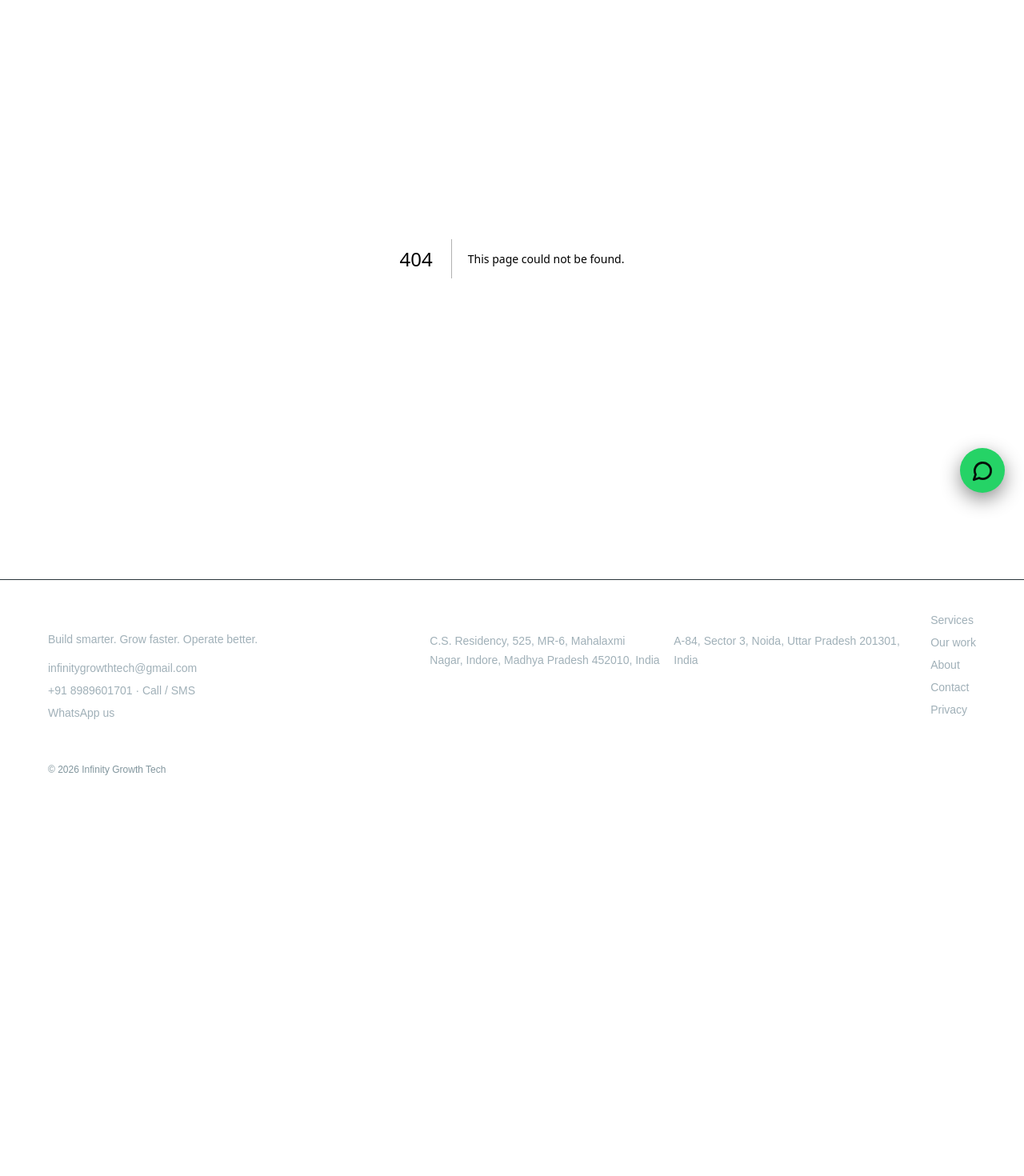
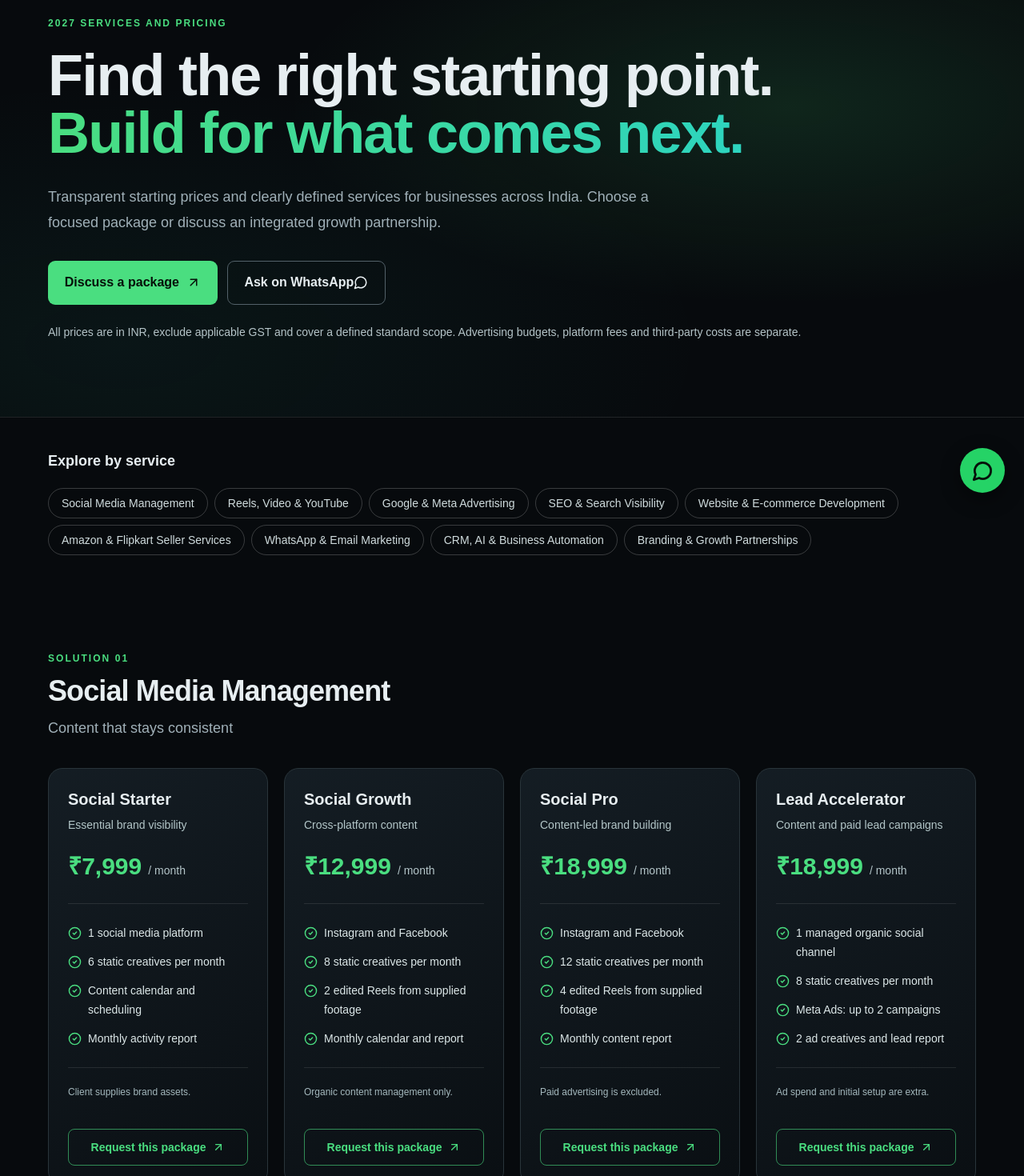
Before and after one commit to manishsirgg/infinitygrowthtech, a Next.js app: page /packages in a window 1280 px wide. Before the commit this address had no page. Shown: the part 160-1630 px from the top of the page at 80% size. Before the commit the page ends 1170 px from the top, so only its background shows below. Built offline with nearby package versions, Linux system fonts and the light colour scheme.

Commit message:
Build public 2027 pricing experience: src/app/packages/page.tsx

```diff
--- /dev/null
+++ b/src/app/packages/page.tsx
@@ -0,0 +1,83 @@
+import type { Metadata } from 'next';
+import Link from 'next/link';
+import { ArrowUpRight, CheckCircle2, MessageCircle, ShieldCheck } from 'lucide-react';
+import { packageGroups, marketplaceExtras } from '@/lib/packages';
+import { site } from '@/lib/site';
+
+export const metadata: Metadata = {
+  title: 'Service Packages & Pricing 2027',
+  description: 'Explore transparent packages for social media, video, YouTube, Google and Meta Ads, SEO, websites, Amazon and Flipkart seller services, WhatsApp, email, CRM, AI and branding across India.',
+  alternates: { canonical: '/packages' },
+};
+
+const slugify = (text: string) => encodeURIComponent(text);
+
+export default function PackagesPage() {
+  return <main>
+    <section className="hero-field border-b border-white/10 py-16 md:py-24">
+      <div className="container-shell">
+        <p className="eyebrow">2027 services and pricing</p>
+        <h1 className="mt-5 max-w-5xl text-5xl font-black tracking-tight md:text-7xl">Find the right starting point. <span className="gradient-text">Build for what comes next.</span></h1>
+        <p className="muted mt-7 max-w-3xl text-lg leading-8">Transparent starting prices and clearly defined services for businesses across India. Choose a focused package or discuss an integrated growth partnership.</p>
+        <div className="mt-8 flex flex-wrap gap-3">
+          <Link href="/contact?subject=Package%20Consultation" className="button-primary">Discuss a package <ArrowUpRight size={18} aria-hidden="true"/></Link>
+          <a href={site.whatsapp} target="_blank" rel="noopener noreferrer" className="button-outline">Ask on WhatsApp <MessageCircle size={18} aria-hidden="true"/></a>
+        </div>
+        <p className="mt-6 text-sm text-[#b5c4c8]">All prices are in INR, exclude applicable GST and cover a defined standard scope. Advertising budgets, platform fees and third-party costs are separate.</p>
+      </div>
+    </section>
+    <section className="container-shell py-10" aria-label="Package categories">
+      <h2 className="text-lg font-bold">Explore by service</h2>
+      <nav className="mt-5 flex flex-wrap gap-2">
+        {packageGroups.map(group => <a key={group.id} href={`#${group.id}`} className="rounded-full border border-white/20 px-4 py-2 text-sm text-[#d0dcde] transition-colors hover:border-[#4ade80] hover:text-[#4ade80]">{group.title}</a>)}
+      </nav>
+    </section>
+    {packageGroups.map((group,index) => <section key={group.id} id={group.id} className={index%2===0?'scroll-mt-28 py-16 md:py-20':'scroll-mt-28 border-y border-white/10 bg-[#0c1216] py-16 md:py-20'}>
+      <div className="container-shell">
+        <p className="eyebrow">Solution {String(index+1).padStart(2,'0')}</p>
+        <div className="mt-3 flex flex-col justify-between gap-5 md:flex-row md:items-end">
+          <div><h2 className="text-3xl font-extrabold tracking-tight md:text-4xl">{group.title}</h2><p className="muted mt-3 text-lg">{group.subtitle}</p></div>
+          {group.id==='marketplaces' && <Link href="/marketplaces" className="inline-flex items-center gap-2 font-semibold text-[#4ade80]">Explore seller solutions <ArrowUpRight size={17} aria-hidden="true"/></Link>}
+        </div>
+        <div className="mt-9 grid gap-5 md:grid-cols-2 xl:grid-cols-4">
+          {group.packages.map((pkg) => <article key={pkg.title} className="panel flex min-w-0 flex-col p-6">
+            <div className="flex-1">
+              <h3 className="text-xl font-bold">{pkg.title}</h3>
+              <p className="mt-2 text-sm text-[#b3c6c8]">{pkg.description}</p>
+              <p className="mt-6 break-words text-3xl font-black text-[#4ade80]">{pkg.price}<span className="ml-2 text-sm font-medium text-[#b4c5c9]">/ {pkg.unit}</span></p>
+              <ul className="mt-7 space-y-3 border-t border-white/10 pt-6">
+                {pkg.features.map(feature=><li key={feature} className="flex items-start gap-2 text-sm leading-6 text-[#dce7e8]"><CheckCircle2 size={17} className="mt-1 shrink-0 text-[#4ade80]" aria-hidden="true"/><span>{feature}</span></li>)}
+              </ul>
+            </div>
+            <div className="mt-6 border-t border-white/10 pt-5">
+              <p className="min-h-10 text-xs leading-5 text-[#a4b8bd]">{pkg.note}</p>
+              <Link href={`/contact?subject=Package%20Consultation&package=${slugify(pkg.title)}`} className="mt-4 inline-flex w-full items-center justify-center gap-2 rounded-lg border border-[#4ade80]/60 px-4 py-3 text-sm font-semibold text-[#4ade80] transition-colors hover:bg-[#4ade80]/10">Request this package <ArrowUpRight size={16} aria-hidden="true"/></Link>
+            </div>
+          </article>)}
+        </div>
+        {group.id==='marketplaces' && <div className="mt-7 panel flex flex-col gap-3 p-5 sm:flex-row sm:items-center sm:justify-between">
+          <div><p className="font-bold">Also available individually</p><p className="muted mt-1 text-sm">{marketplaceExtras.map(extra=>`${extra.title}: ${extra.price}`).join(' · ')}</p></div>
+          <Link href="/marketplaces" className="shrink-0 font-semibold text-[#4ade80]">Marketplace details <ArrowUpRight className="inline" size={16} aria-hidden="true"/></Link>
+        </div>}
+      </div>
+    </section>)}
+    <section className="container-shell py-16 md:py-20">
+      <div className="panel p-7 md:p-10">
+        <div className="flex items-center gap-3"><ShieldCheck className="text-[#4ade80]" size={26} aria-hidden="true"/><h2 className="text-2xl font-bold">Clear scope. Transparent terms.</h2></div>
+        <div className="mt-7 grid gap-5 text-sm leading-7 text-[#c5d5d8] md:grid-cols-2 lg:grid-cols-3">
+          <p>All fees are in INR excluding applicable GST. Listed prices are starting prices for defined standard scopes.</p>
+          <p>Advertising spend, marketplace fees, hosting, messaging, software and AI usage are charged separately.</p>
+          <p>Client-supplied materials are assumed unless production is contracted. One consolidated revision round is included unless stated otherwise.</p>
+          <p>Monthly work is billed in advance; ongoing engagements typically start with a three-month commitment.</p>
+          <p>Client accounts, domains, data and advertising budgets stay client-owned; deliverable rights follow the agreement.</p>
+          <p>Sales, leads, rankings, followers, ad outcomes and marketplace approvals are not guaranteed.</p>
+        </div>
+      </div>
+      <div className="hero-field mt-10 rounded-2xl border border-[#4ade80]/25 p-8 md:p-12">
+        <h2 className="text-3xl font-extrabold">Your next growth chapter starts here.</h2>
+        <p className="muted mt-4 max-w-2xl">Tell us your goals and current setup. We'll recommend a realistic scope and prepare a written proposal.</p>
+        <Link href="/contact?subject=Package%20Consultation" className="button-primary mt-7">Request a proposal <ArrowUpRight size={17} aria-hidden="true"/></Link>
+      </div>
+    </section>
+  </main>;
+}
```
